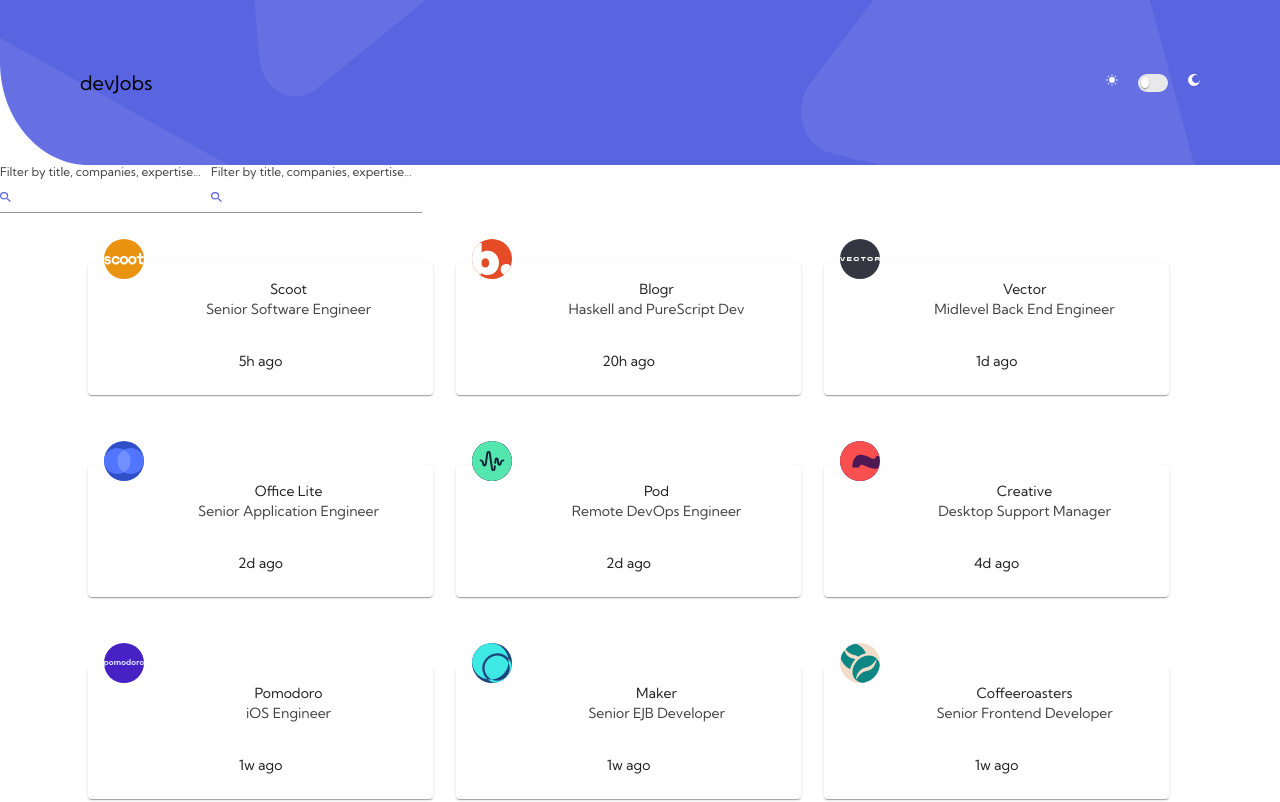
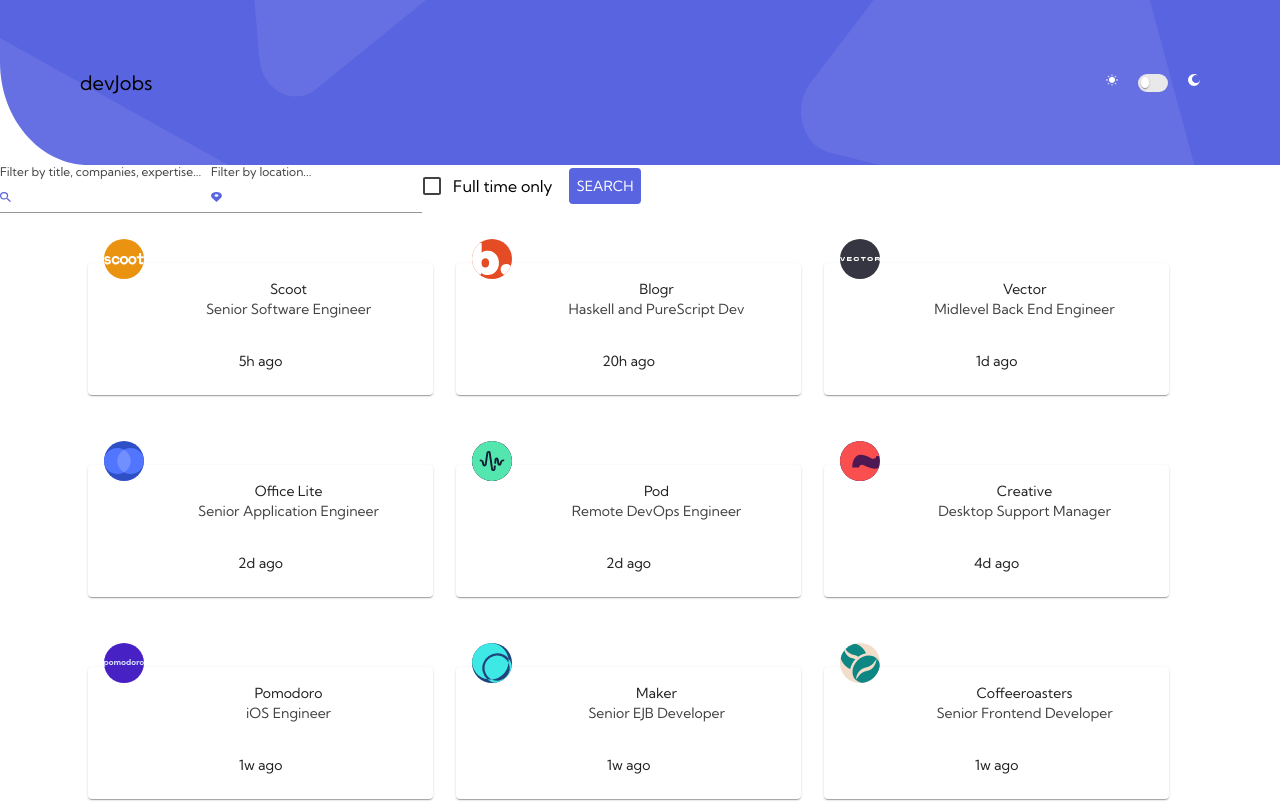
Before and after one commit to MSagdieva/FMChallenge---Devjobs-web-app, a Next.js app: page / in a window 1280 px wide. Shown: the top 802 px of the page. Built offline with nearby package versions, Linux system fonts and the light colour scheme.

Commit message:
start with search form

```diff
--- a/components/Main.jsx
+++ b/components/Main.jsx
@@ -1,13 +1,12 @@
 import React, {useState, useEffect, useContext} from "react";
 import JobCard from "./JobCard";
-import { Container } from "@mui/material";
+import { Container, FormControl } from "@mui/material";
 import Header from "./elements/Header";
-import Button from "@mui/material/Button";
 import {ColorModeContext} from "../pages/_app";
 import {DataContext} from "../pages/index";
 import { useTheme } from '@mui/material/styles';
 import JobsList from "./JobsList";
-import SearchLine from "./elements/SearchLine";
+import SearchForm from "./SearchForm";
 
 export default function Main() {
     const theme = useTheme();
@@ -15,8 +14,7 @@
     const data = useContext(DataContext);
     return (<Container maxWidth="false" variant="body2" disableGutters={true}>
     <Header/>
-    <SearchLine/>
-    <SearchLine/>
+    <SearchForm />
     <JobsList>
       {data.map((job)=>{
         return(
--- /dev/null
+++ b/components/SearchForm.jsx
@@ -0,0 +1,21 @@
+import React, {useState, useEffect, useContext} from "react";
+import SearchLine from "./elements/SearchLine";
+import { Checkbox, FormControlLabel, Button } from "@mui/material";
+import {DataContext} from "../pages/index";
+
+export default function SearchForm(props) {
+  const data = useContext(DataContext);
+  const [searchQuery, setSearchQuery] = useState();
+  return(
+<form>
+<SearchLine label="Filter by title, companies, expertise..." pic="/assets/desktop/icon-search.svg" data={data} setSearchQuery={props.searchQuery}/>
+<SearchLine label="Filter by location..." pic="/assets/desktop/icon-location.svg" data={data} setSearchQuery={props.searchQuery}/>
+<FormControlLabel
+        control={
+          <Checkbox name="fulltime" />
+        }
+        label="Full time only"
+      />
+<Button>Search</Button>
+</form>)
+}
--- a/components/elements/SearchLine.jsx
+++ b/components/elements/SearchLine.jsx
@@ -27,12 +27,18 @@
         });
         props.setSearchData(getCardRowsData(filterCountriesArray));
   }
+  function handleChange(e){
+    console.log(e.target.value)
+    props.data.map((job) => {
+      console.log(job.id);
+    });
+  }
 
   return (<FormControl variant="standard">
             <InputLabel htmlFor="input-with-icon-adornment">
-            Filter by title, companies, expertise…
+            {props.label}
             </InputLabel>
-            <Input
+            <Input onChange={handleChange}
               id="input-with-icon-adornment"
               startAdornment={
                 <InputAdornment position="start">
@@ -40,7 +46,7 @@
                 priority
                 height={12}
                 width={12}
-                src="/assets/desktop/icon-search.svg"
+                src={props.pic}
                 />
                 </InputAdornment>
               }
--- a/package.json
+++ b/package.json
@@ -21,6 +21,7 @@
     "next": "^12.3.2",
     "react": "^18.2.0",
     "react-dom": "^18.2.0",
+    "react-searchable-filter": "^1.1.0",
     "sass": "^1.60.0"
   },
   "dependencies": {
```
Also changed, not shown: 1 other file (tests, documents, lock files or other folders).
